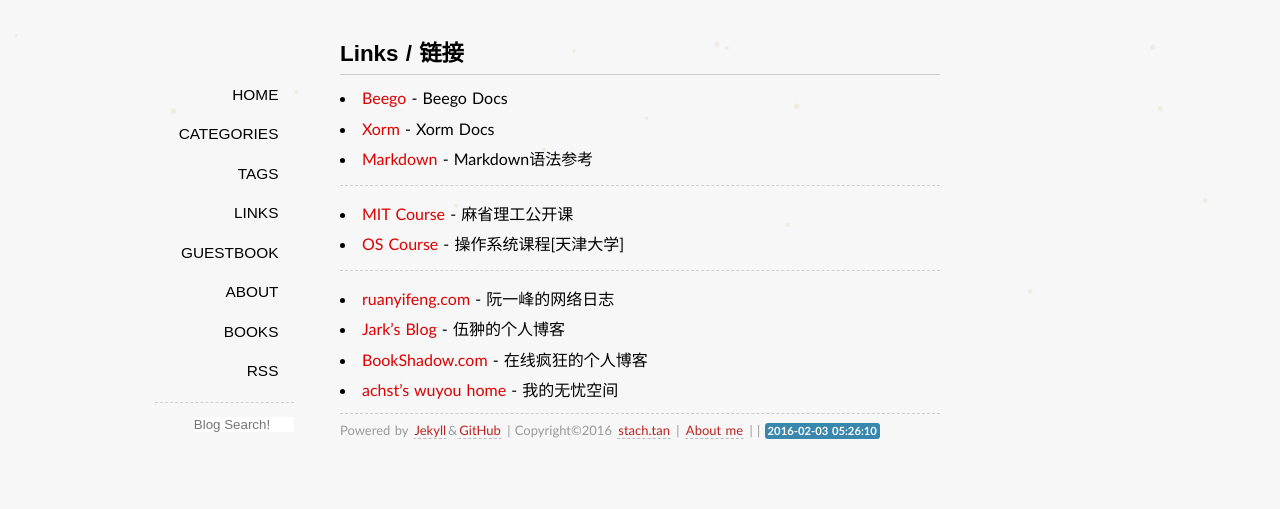
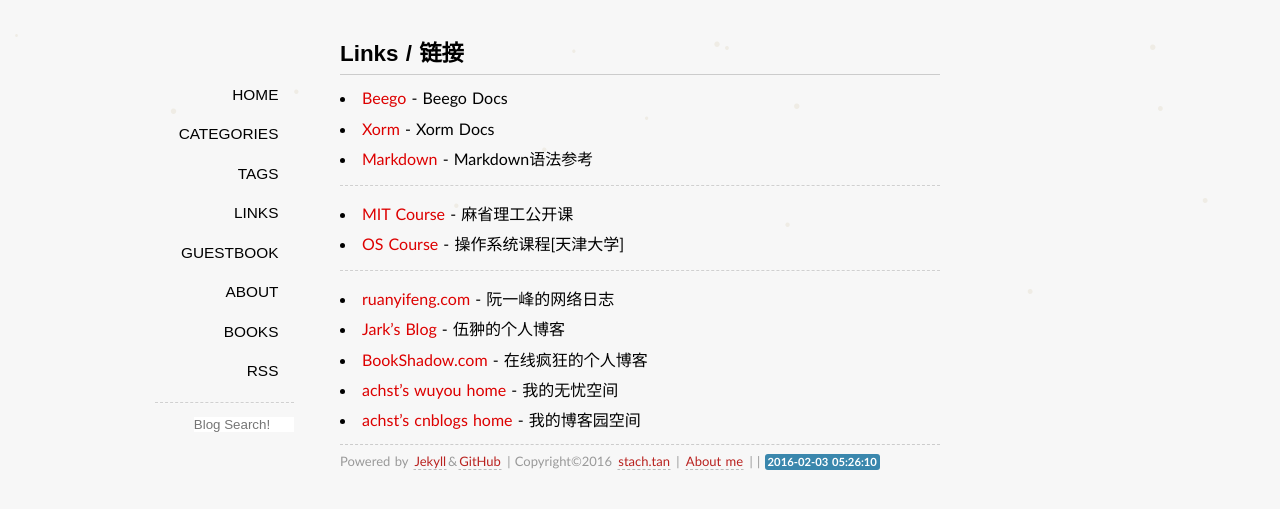
Before and after one commit to hopehook/HopeHook.com, a Jekyll site: the page built from links/index.md, in a window 1280 px wide. Shown: the top 509 px of the page. Built offline with Jekyll 4.4.1, drawn with Linux system fonts in a browser that asks for light colours; some web fonts are replaced; Markdown is read by kramdown in place of the engine named in the settings; comment, search, counter and statistics services are not loaded.

Commit message:
Update index.md

```diff
--- a/links/index.md
+++ b/links/index.md
@@ -19,4 +19,5 @@
 * [Jark's Blog](http://wuchong.me//) - 伍翀的个人博客
 * [BookShadow.com](http://bookshadow.com) - 在线疯狂的个人博客
 * [achst's wuyou home](http://bbs.wuyou.net/home.php?mod=space&uid=444022) - 我的无忧空间
+* [achst's cnblogs home](http://www.cnblogs.com/achst) - 我的博客园空间
 <br/>
```
